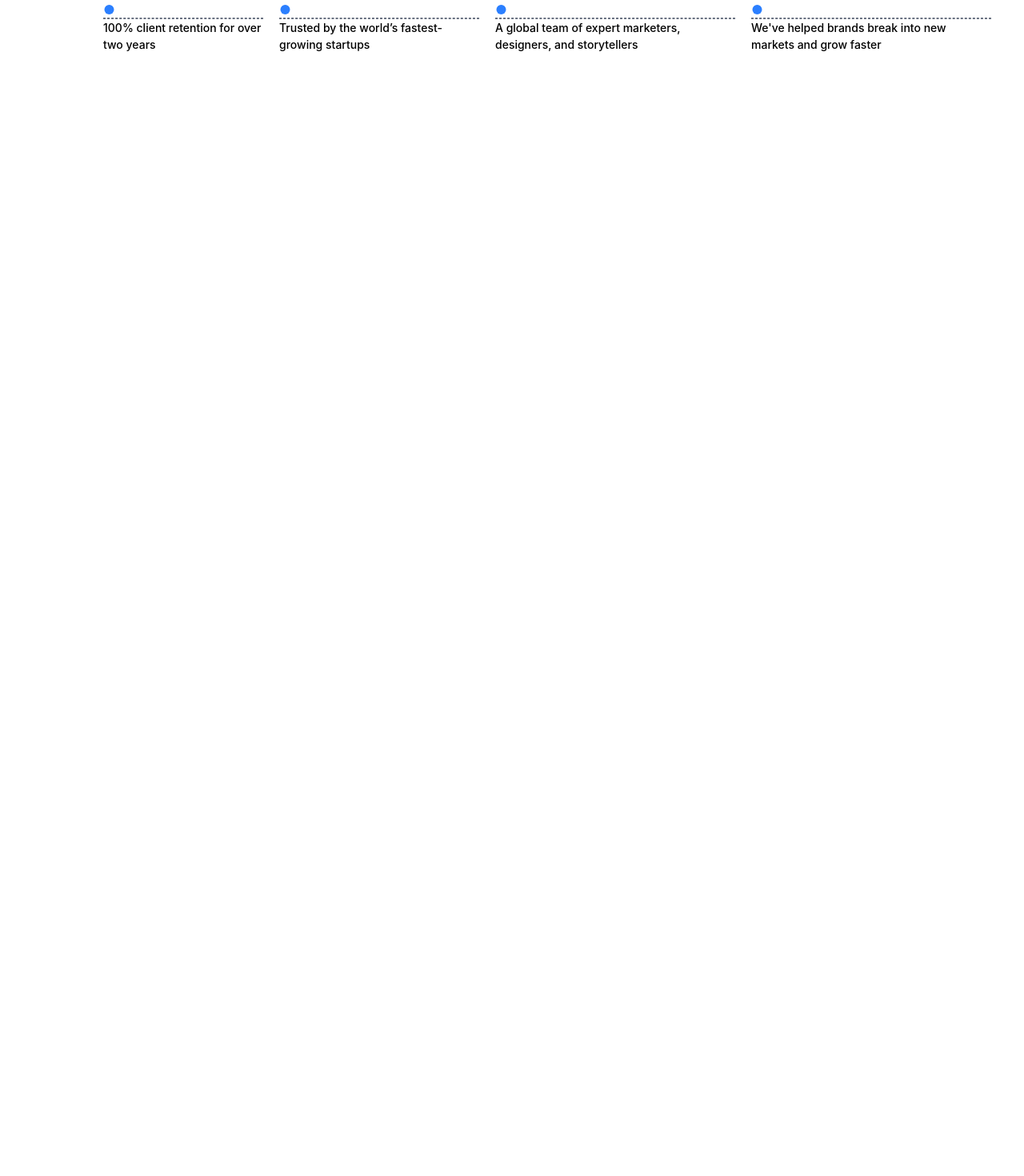
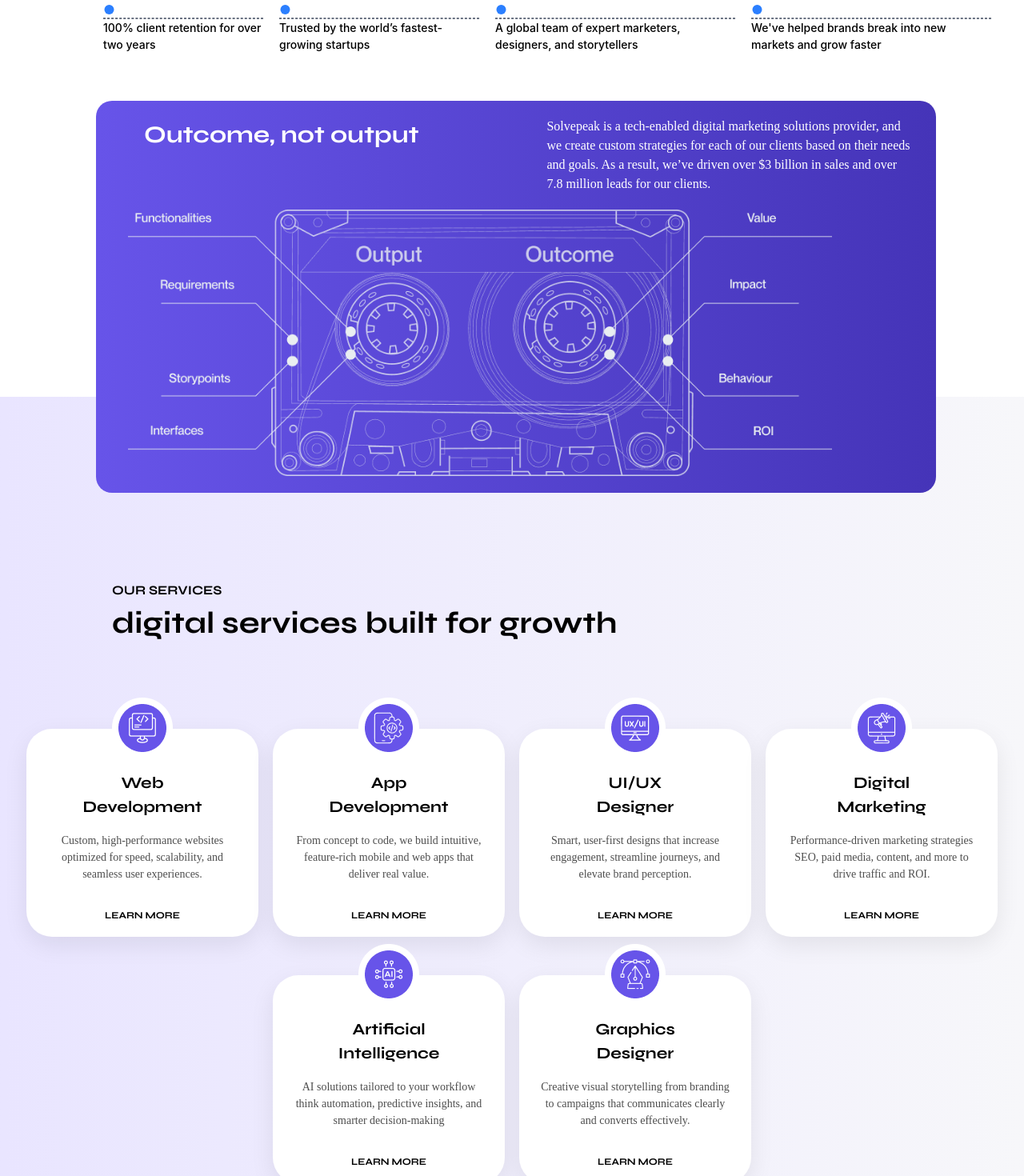
Before and after one commit to Shoaib-Khan90/Firebase-React-Login-And-SignUp-, a React (Vite) app in the folder Login-SignUp/: page / in a window 1280 px wide. Shown: the part 1560-3030 px from the top of the page at 80% size. Before the commit the page ends 1626 px from the top, so only its background shows below. Built offline with nearby package versions, Linux system fonts and the light colour scheme; no server answers; sample sign-in values are in the browser's storage.

Commit message:
updated changes

```diff
--- a/Login-SignUp/src/Components/Dashboad.jsx
+++ b/Login-SignUp/src/Components/Dashboad.jsx
@@ -257,6 +257,127 @@ Our work goes beyond trends. We deliver forward-thinking marketing, <br /> power
   </div>
  </div>
 
+  {/* Outcome Section */}
+
+ <div className="relative">
+
+  <div className="w-[1050px] h-[490px] ml-30 mt-15 bg-gradient-to-r from-[#6754E9] to-[#4534B8] rounded-[20px] relative z-10">
+
+    <div className="flex gap-30">
+      <h1 className="text-white font-[syne] font-bold text-[30px] ml-10 p-5">
+        Outcome, not output
+      </h1>
+
+      <p className="text-white font-[kanit] text-[16px] w-[500px] p-5">
+        Solvepeak is a tech-enabled digital marketing solutions provider, and we create custom strategies for each of our clients based on their needs and goals. As a result, we’ve driven over $3 billion in sales and over 7.8 million leads for our clients.
+      </p>
+    </div>
+
+    <div className="ml-10">
+      <img
+        src="./Images/Home/outcome-service 1.png"
+        width="880px"
+        alt=""
+      />
+    </div>
+
+  </div>
+
+  {/* Services Section */}
+  <div className="mt-[-120px] pt-[150px] bg-gradient-to-r from-[#E9E5FF] to-[#F7F7FA]">
+
+    <div className="p-10 ml-25">
+      <h1 className="mt-10 font-[syne] text-[16px] uppercase font-bold">
+        OUR SERVICES
+      </h1>
+
+      <p className="font-[syne] text-[38px] font-bold lowercase">
+        Digital Services Built For Growth
+      </p>
+    </div>
+
+    {/* serviice part */}
+
+    <div className="grid grid-cols-4 gap-y-12 gap-x-8 justify-items-center mt-16 px-10">
+
+  {/* Card 1 */}
+  <div className="relative w-[290px] h-[260px] bg-white rounded-[32px] pt-16 text-center border border-transparent shadow-[0_10px_30px_rgba(0,0,0,0.08)] hover:border-black hover:shadow-[0_15px_40px_rgba(0,0,0,0.12)] transition-all duration-300">
+
+    <img
+      className="absolute -top-10 left-1/2 -translate-x-1/2"
+      src="./Images/Home/Frame 2147223459.png"
+      alt=""
+    />
+
+    <h2 className="font-bold font-[syne] text-[20px] mt-[-12px]">
+      Web <br /> Development
+    </h2>
+
+    <p className="px-5 mt-4 font-[kanit] text-[#000000B2] text-[14px]">
+      Custom, high-performance websites optimized for speed, scalability, and seamless user experiences.
+    </p>
+
+    <p className="mt-8 font-[syne] text-[12px] font-bold uppercase">
+      LEARN MORE
+    </p>
+
+  </div>
+
+  {/* Card 2 */}
+  <div className="relative w-[290px] h-[260px] bg-white rounded-[32px] pt-16 text-center border border-transparent shadow-[0_10px_30px_rgba(0,0,0,0.08)] hover:border-black hover:shadow-[0_15px_40px_rgba(0,0,0,0.12)] transition-all duration-300">
+    <img className="absolute -top-10 left-1/2 -translate-x-1/2" src="./Images/Home/Frame 2147223459 (1).png" alt="" />
+    <h2 className="font-bold font-[syne] text-[20px] mt-[-12px]">App <br /> Development</h2>
+    <p className="px-5 mt-4 font-[kanit] text-[#000000B2] text-[14px]">
+     From concept to code, we build intuitive, feature-rich mobile and web apps that deliver real value.
+    </p>
+    <p className="mt-8 font-[syne] text-[12px] font-bold uppercase">LEARN MORE</p>
+  </div>
+
+  {/* Card 3 */}
+  <div className="relative w-[290px] h-[260px] bg-white rounded-[32px] pt-16 text-center border border-transparent shadow-[0_10px_30px_rgba(0,0,0,0.08)] hover:border-black hover:shadow-[0_15px_40px_rgba(0,0,0,0.12)] transition-all duration-300">
+    <img className="absolute -top-10 left-1/2 -translate-x-1/2" src="./Images/Home/Frame 2147223459 (2).png" alt="" />
+    <h2 className="font-bold font-[syne] text-[20px] mt-[-12px]">UI/UX <br /> Designer</h2>
+    <p className="px-5 mt-4 font-[kanit] text-[#000000B2] text-[14px]">
+      Smart, user-first designs that increase engagement, streamline journeys, and elevate brand perception.
+    </p>
+    <p className="mt-8 font-[syne] text-[12px] font-bold uppercase">LEARN MORE</p>
+  </div>
+
+  {/* Card 4 */}
+  <div className="relative w-[290px] h-[260px] bg-white rounded-[32px] pt-16 text-center border border-transparent shadow-[0_10px_30px_rgba(0,0,0,0.08)] hover:border-black hover:shadow-[0_15px_40px_rgba(0,0,0,0.12)] transition-all duration-300">
+    <img className="absolute -top-10 left-1/2 -translate-x-1/2" src="./Images/Home/Frame 2147223459 (3).png" alt="" />
+    <h2 className="font-bold font-[syne] text-[20px] mt-[-12px]">Digital <br /> Marketing</h2>
+    <p className="px-5 mt-4 font-[kanit] text-[#000000B2] text-[14px]">
+     Performance-driven marketing strategies SEO, paid media, content, and more to drive traffic and ROI.
+    </p>
+    <p className="mt-8 font-[syne] text-[12px] font-bold uppercase">LEARN MORE</p>
+  </div>
+
+  {/* Card 5 */}
+  <div className="relative col-start-2 w-[290px] h-[260px] bg-white rounded-[32px] pt-16 justify-center text-center border border-transparent shadow-[0_10px_30px_rgba(0,0,0,0.08)] hover:border-black hover:shadow-[0_15px_40px_rgba(0,0,0,0.12)] transition-all duration-300">
+    <img className="absolute -top-10 left-1/2 -translate-x-1/2" src="./Images/Home/Frame 2147223459 (4).png" alt="" />
+    <h2 className="font-bold font-[syne] text-[20px] mt-[-12px]">Artificial <br /> Intelligence</h2>
+    <p className="px-5 mt-4 font-[kanit] text-[#000000B2] text-[14px]">
+    AI solutions tailored to your workflow think automation, predictive insights, and smarter decision-making
+    </p>
+    <p className="mt-8 font-[syne] text-[12px] font-bold uppercase">LEARN MORE</p>
+  </div>
+
+  {/* Card 6 */}
+  <div className="relative w-[290px] h-[260px] bg-white rounded-[32px] pt-16 text-center border border-transparent shadow-[0_10px_30px_rgba(0,0,0,0.08)] hover:border-black hover:shadow-[0_15px_40px_rgba(0,0,0,0.12)] transition-all duration-300">
+    <img className="absolute -top-10 left-1/2 -translate-x-1/2" src="./Images/Home/Frame 2147223459 (5).png" alt="" />
+    <h2 className="font-bold font-[syne] text-[20px] mt-[-12px]">Graphics <br /> Designer</h2>
+    <p className="px-5 mt-4 font-[kanit] text-[#000000B2] text-[14px]">
+      Creative visual storytelling from branding to campaigns that communicates clearly and converts effectively.
+    </p>
+    <p className="mt-8 font-[syne] text-[12px] font-bold uppercase">LEARN MORE</p>
+  </div>
+
+</div>
+
+  </div>
+
+</div>
 </div>
   );
 };
--- a/Login-SignUp/src/Components/Footer.jsx
+++ b/Login-SignUp/src/Components/Footer.jsx
@@ -0,0 +1,11 @@
+import React from 'react'
+
+const Footer = () => {
+  return (
+    <div>
+
+    </div>
+  )
+}
+
+export default Footer
```
Also changed, not shown: Login-SignUp/src/App.jsx (+61 -51 lines), Login-SignUp/src/Components/Navbar.jsx (+28 -20 lines).
